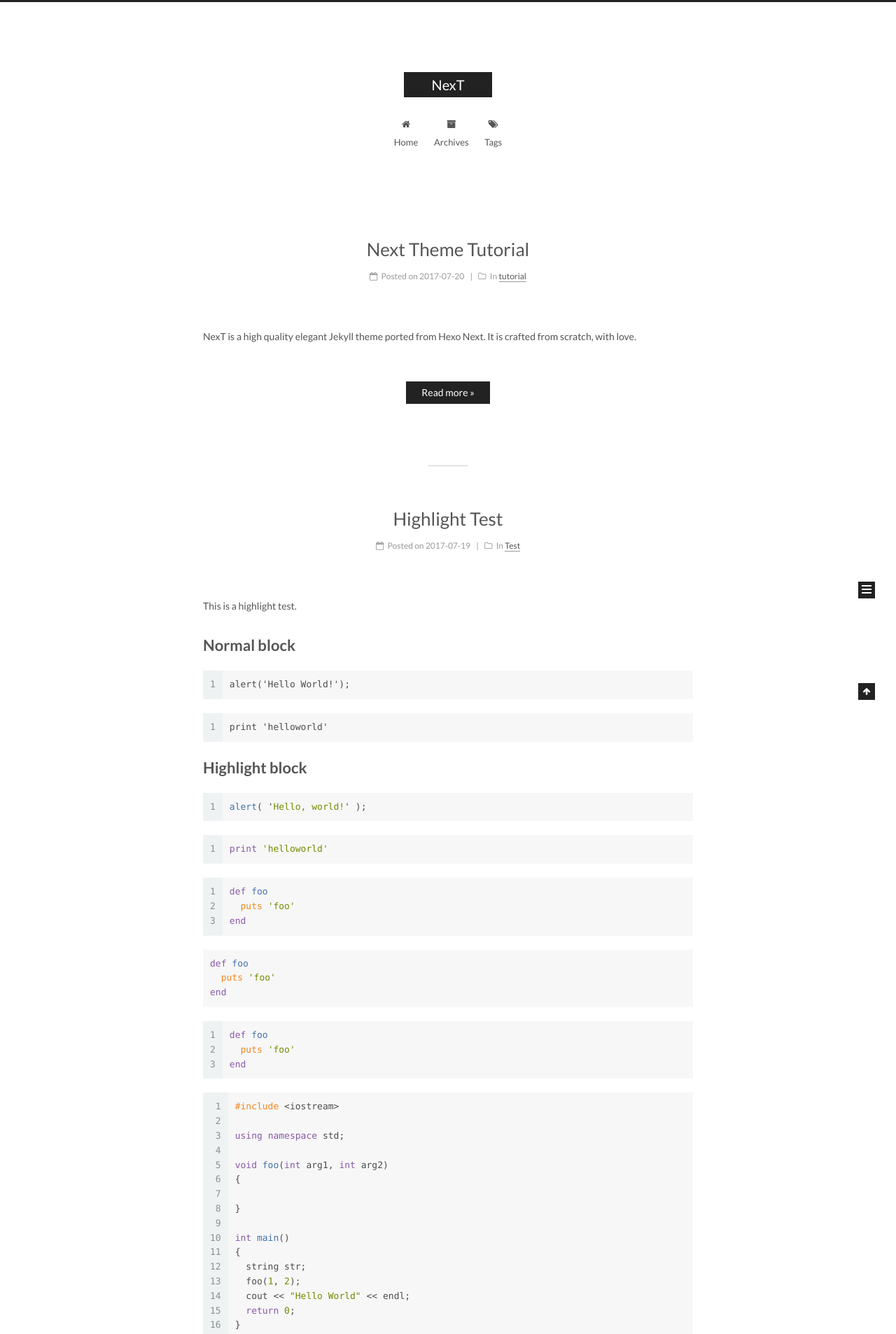
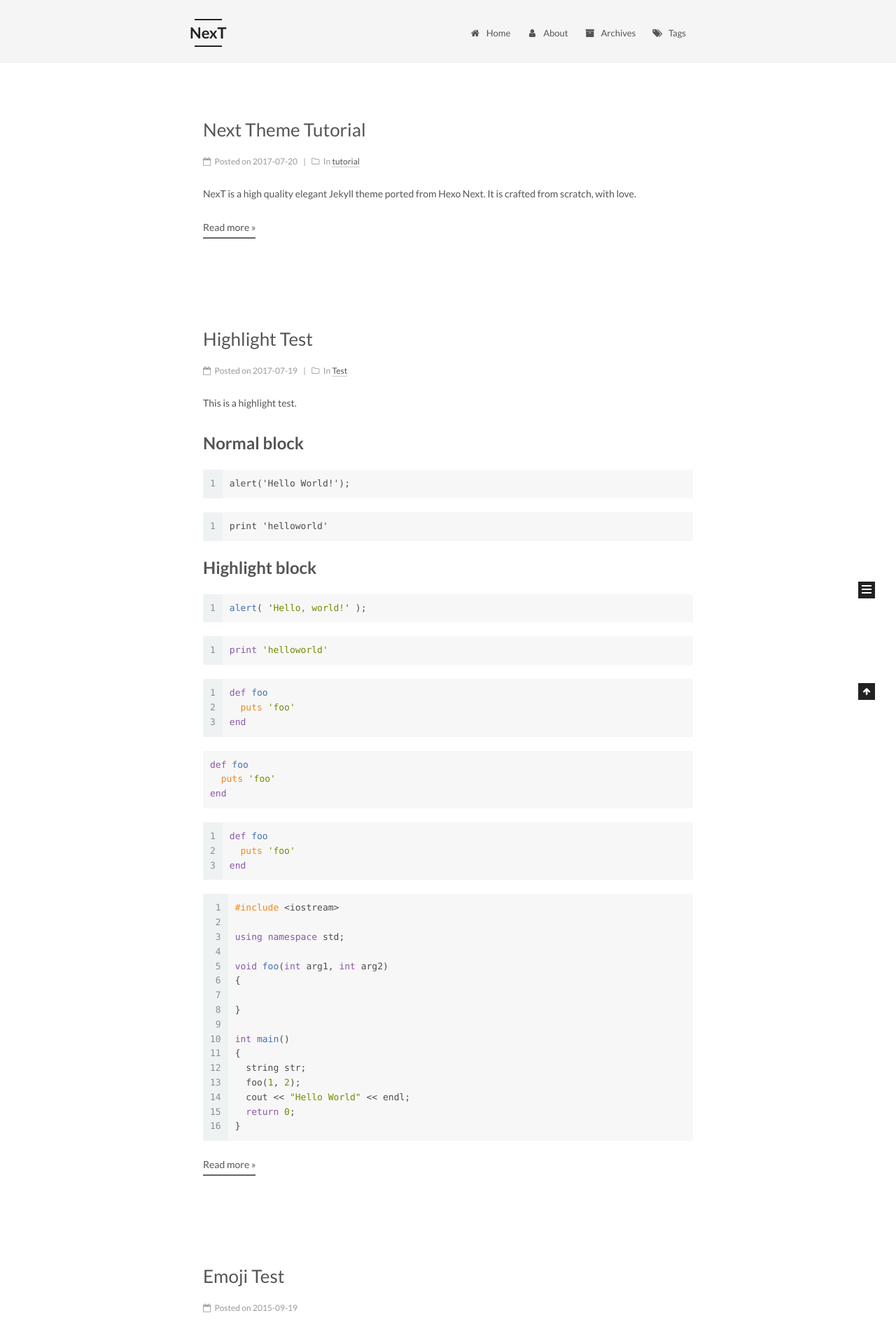
Before and after one commit to huaPeiLiang/huapeiliang.github.io, a Jekyll site: the page built from index.html, in a window 1280 px wide. Shown: the top 1906 px of the page at 70% size. Built offline with Jekyll 4.4.1, drawn with Linux system fonts in a browser that asks for light colours; emoji names are drawn with the system emoji font; the list of posts is cut into pages by our own code.

Commit message:
初始化项目

```diff
--- a/_config.yml
+++ b/_config.yml
@@ -119,7 +119,7 @@ index_with_subtitle: false
 menu:
   home: /
   #categories: /categories/
-  #about: /about/
+  about: /about/
   archives: /archives/
   tags: /tags/
   #sitemap: /sitemap.xml
@@ -151,8 +151,8 @@ menu_icons:
 # ---------------------------------------------------------------
 
 # Schemes
-scheme: Muse
-#scheme: Mist
+#scheme: Muse
+scheme: Mist
 #scheme: Pisces
 
 
```
